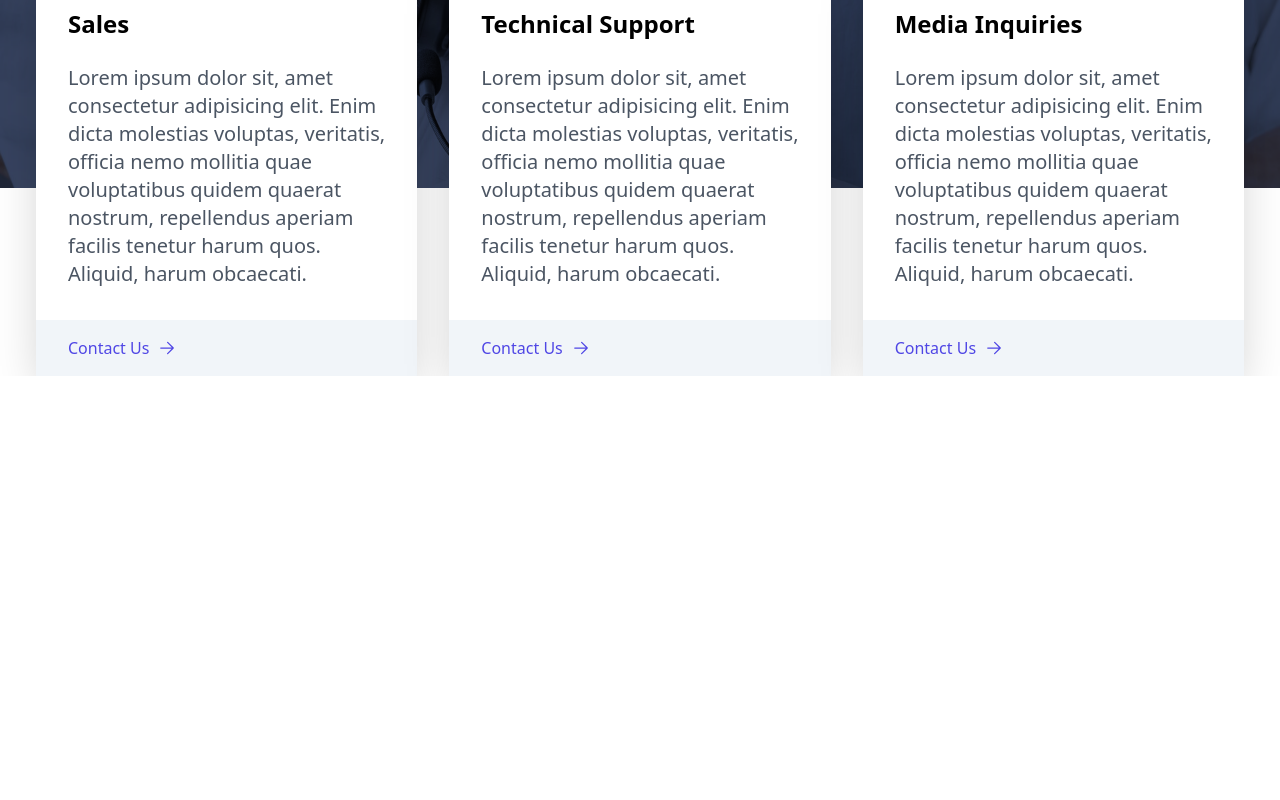
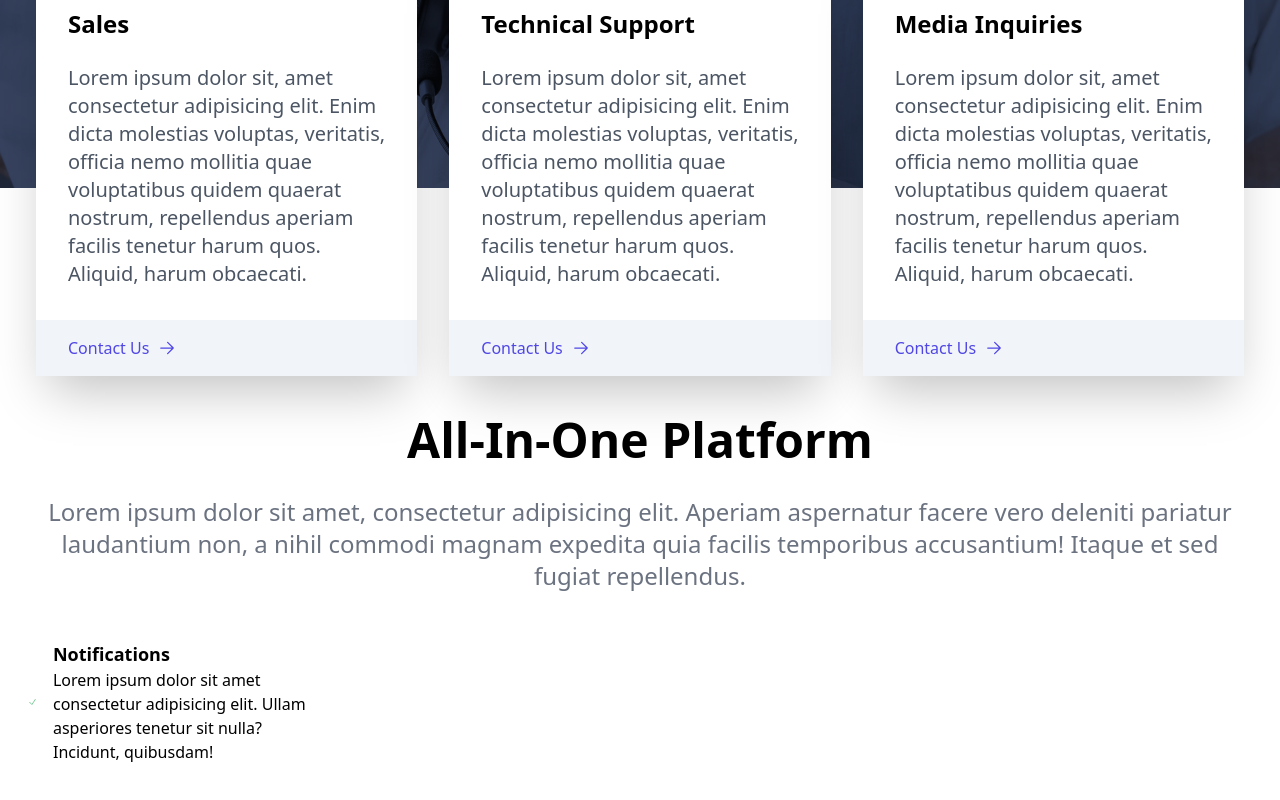
Before and after one commit to MartinMSalas/Tailwind_App_01, a React (Create React App) app in the folder app01/: page / in a window 1280 px wide. Shown: the part 1930-2730 px from the top of the page. Before the commit the page ends 2306 px from the top, so only its background shows below. Built offline with nearby package versions, Linux system fonts and the light colour scheme.

Commit message:
all in one

```diff
--- /dev/null
+++ b/app01/src/components/AllInOne.jsx
@@ -0,0 +1,28 @@
+import React from "react";
+import { CheckIcon } from "@heroicons/react/24/outline";
+
+const AllInOne = () => {
+  return (
+    <div className="w-full my-32">
+      <div className="max-w-[1240px] mx-auto px-2">
+        <h2 className="text-5xl font-bold text-center">All-In-One Platform</h2>
+        <p className="text-2xl py-8 text-gray-500 text-center">Lorem ipsum dolor sit amet, consectetur adipisicing elit. Aperiam aspernatur facere vero deleniti pariatur laudantium non, a nihil commodi magnam expedita quia facilis temporibus accusantium! Itaque et sed fugiat repellendus.</p>
+
+        <div className="grid sm:grid-cols-2 lg:grid-cols-4 gap-4 pt-4">
+          <div className="flex">
+
+              <CheckIcon className="w-7 mr-4 text-green-600"></CheckIcon>
+              <div>
+                <h3 className="font-bold text-lg">Notifications</h3>
+                <p className="text">Lorem ipsum dolor sit amet consectetur adipisicing elit. Ullam asperiores tenetur sit nulla? Incidunt, quibusdam!</p>
+              </div>
+
+          </div>
+        </div>
+      </div>
+    </div>
+
+   );
+}
+
+export default AllInOne;
--- a/app01/src/components/App.js
+++ b/app01/src/components/App.js
@@ -1,4 +1,5 @@
 import About from "./About";
+import AllInOne from "./AllInOne";
 import Hero from "./Hero";
 import Navbar from "./Navbar";
 import Support from "./Support";
@@ -11,6 +12,7 @@ function App() {
 
       <About></About>
       <Support></Support>
+      <AllInOne></AllInOne>
     </>
   )
 
--- a/app01/src/components/Navbar.jsx
+++ b/app01/src/components/Navbar.jsx
@@ -25,7 +25,7 @@ const Navbar = () => {
           <button className='border-none bg-transparent text-black mr-4'>Sign In</button>
           <button className='px-8 py-3'>Sign Up</button>
         </div>
-        <div className='md:hidden' onClick={handleMenuClick}>
+        <div className='md:hidden mr-4' onClick={handleMenuClick}>
           {!nav ? <Bars3Icon className="w-8 py-5"/> : <XMarkIcon className='w-8 py-5'></XMarkIcon>}
 
         </div>
```
